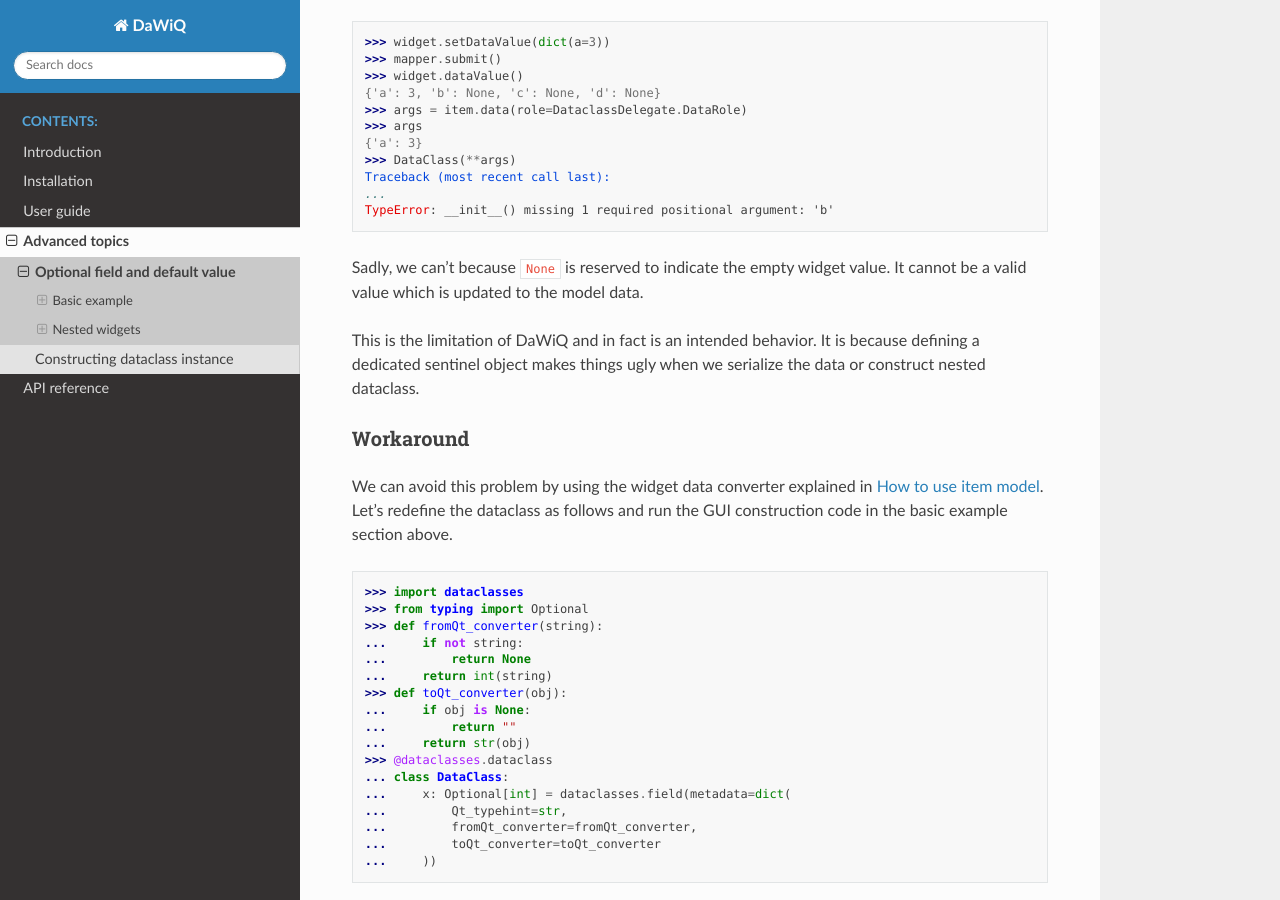
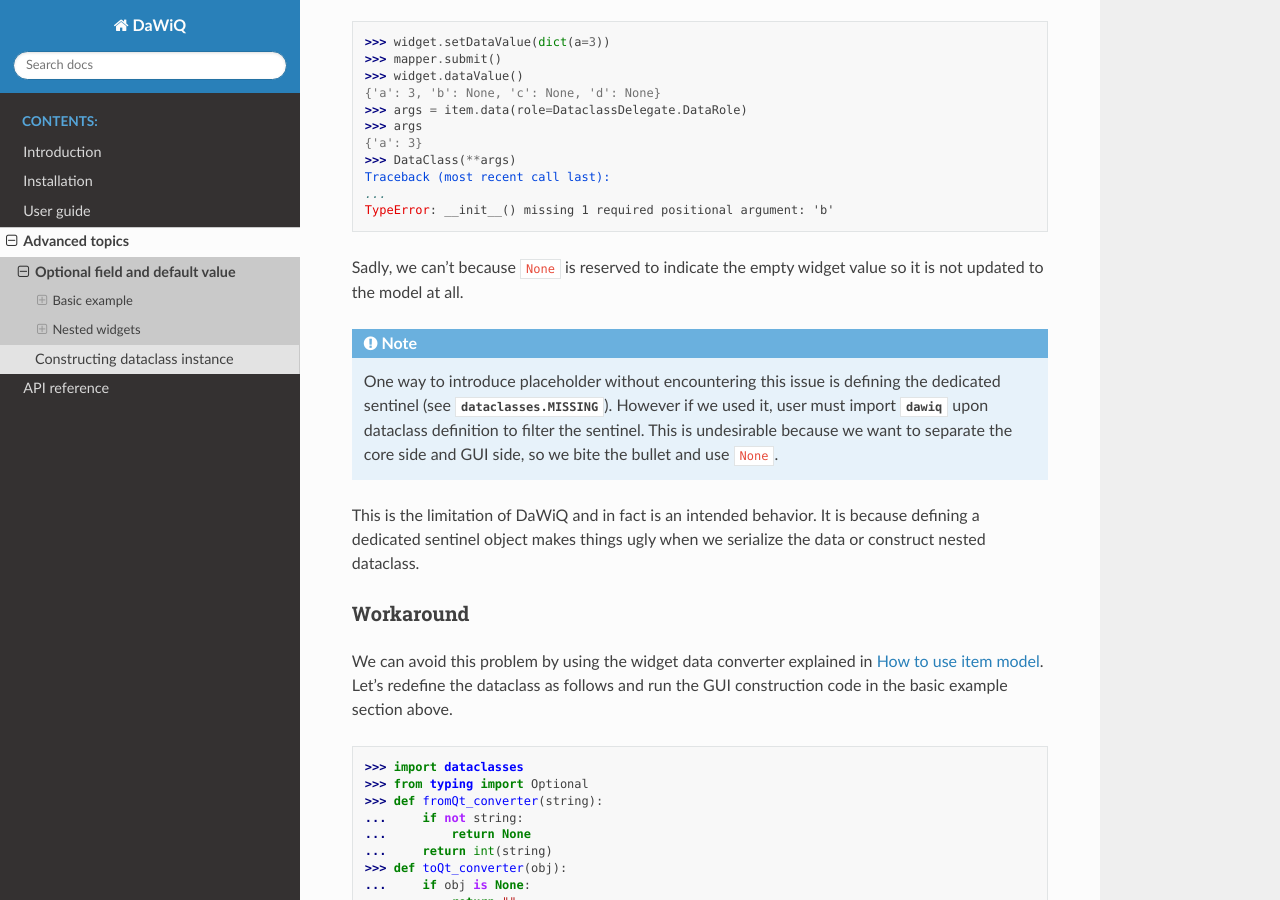
Before and after one commit to JSS95/dawiq, a Sphinx documentation site: the page built from doc/source/explanation/optional-vs-default.rst, in a window 1280 px wide and 900 px high, scrolled down 2557 px. Built offline with Sphinx 7.4.7 and the Read the Docs theme 2.0.0, drawn with Linux system fonts in a browser that asks for light colours.

Commit message:
doc: enhance doc

```diff
--- a/doc/source/explanation/optional-vs-default.rst
+++ b/doc/source/explanation/optional-vs-default.rst
@@ -222,8 +222,12 @@ Traceback (most recent call last):
 ...
 TypeError: __init__() missing 1 required positional argument: 'b'
 
-Sadly, we can't because ``None`` is reserved to indicate the empty widget value.
-It cannot be a valid value which is updated to the model data.
+Sadly, we can't because ``None`` is reserved to indicate the empty widget value so it is not updated to the model at all.
+
+.. note::
+    One way to introduce placeholder without encountering this issue is defining the dedicated sentinel (see :obj:`dataclasses.MISSING`).
+    However if we used it, user must import :mod:`dawiq` upon dataclass definition to filter the sentinel.
+    This is undesirable because we want to separate the core side and GUI side, so we bite the bullet and use ``None``.
 
 This is the limitation of DaWiQ and in fact is an intended behavior.
 It is because defining a dedicated sentinel object makes things ugly when we serialize the data or construct nested dataclass.
```
